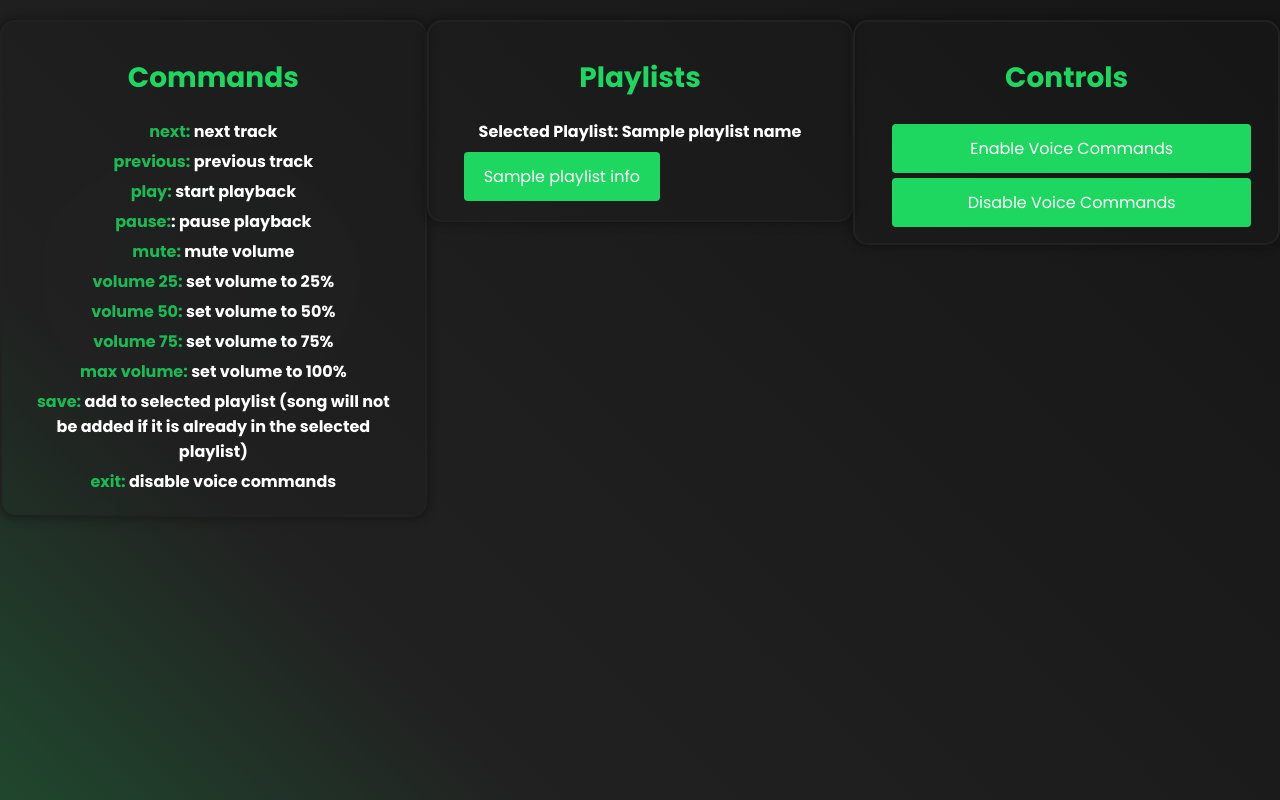
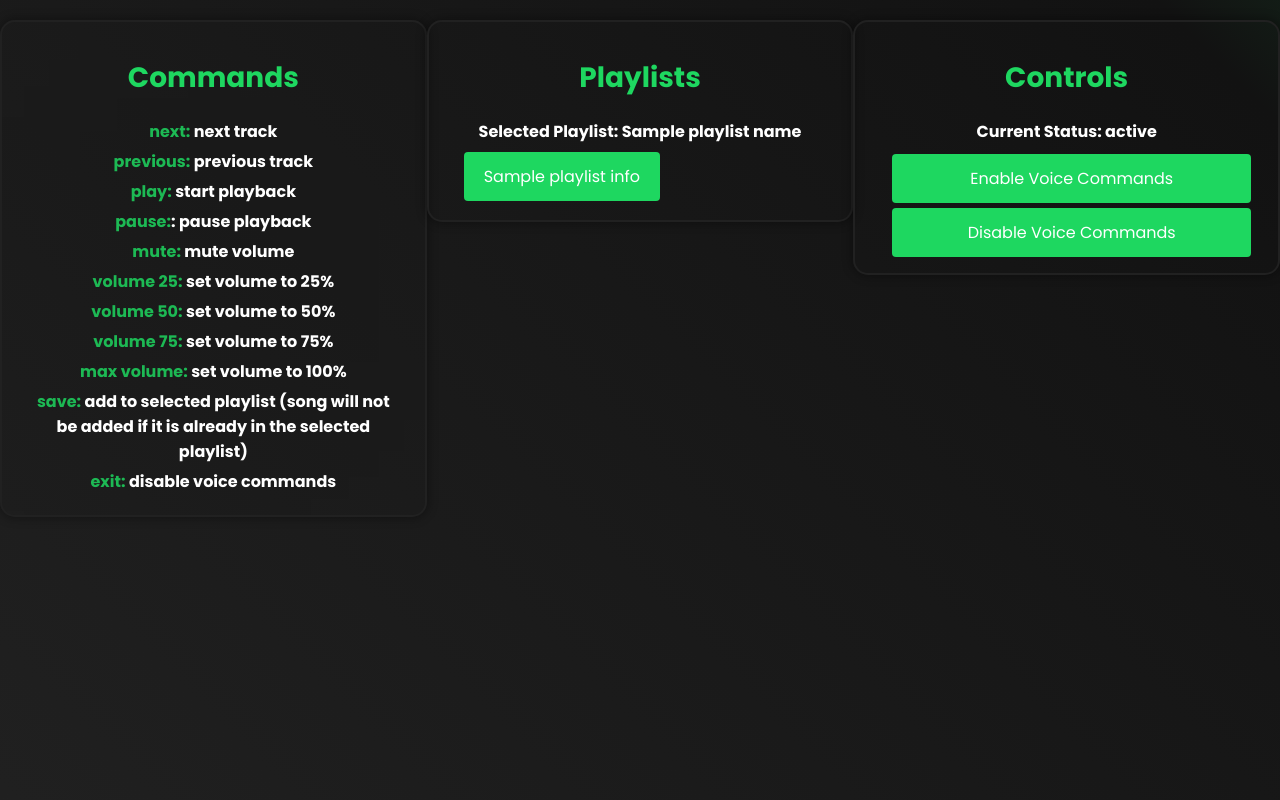
Before and after one commit to angellsoliss/spotify_voice_controls, a Flask app: template templates/mediaControl.html in a window 1280 px wide. Run offline with Flask 3, Linux system fonts and the light colour scheme; the template is opened without the code that fills it: most values are stand-ins (such as "Sample title", 1, 10 or a date in 2020).

Commit message:
fixed bug where enabling/disabling voice commands would reset playlist selection, began implementation of voice command status being displayed on screen (WIP)

```diff
--- a/app.py
+++ b/app.py
@@ -195,11 +195,13 @@ def media_control():
     #get user playlists
     playlists = sp.current_user_playlists()['items']
 
+    global playlist_info
     #display playlist names on html page
     playlist_info = []
     for playlist in playlists:
         playlist_info.append((playlist['name'], playlist['id']))
 
+    global playlist_name
     playlist_name = None
 
     #if playlist is selected
@@ -214,7 +216,11 @@ def media_control():
         print(playlist_name)
         print(playlist_id)
 
-    return render_template('mediaControl.html', playlist_info=playlist_info, playlist_name=playlist_name)
+    return render_template('mediaControl.html', playlist_info=playlist_info, playlist_name=playlist_name, listening_status=listening_status)
+
+#variable used to diplay listening status on page
+global listening_status
+listening_status = 'Disabled'
 
 @app.route('/listen')
 def listen():
@@ -222,13 +228,15 @@ def listen():
     listening = True
     access_token = session['access_token']
     threading.Thread(target=listen_for_commands, args=(access_token,)).start()
-    return redirect('media_control')
+    listening_status = 'Enabled'
+    return render_template('mediaControl.html', playlist_info=playlist_info, playlist_name=playlist_name, listening_status=listening_status)
 
 @app.route('/stopListening')
 def stopListening():
     global listening
     listening = False
-    return redirect('media_control')
+    listening_status = 'Disabled'
+    return render_template('mediaControl.html', playlist_info=playlist_info, playlist_name=playlist_name, listening_status=listening_status)
 
 
 @app.route('/refresh-token')
--- a/static/css/styles.css
+++ b/static/css/styles.css
@@ -48,7 +48,7 @@ form {
     min-height: 100svh;
     background: linear-gradient(45deg, #1db954, #212121, #121212, #1db954);
     background-size: 300% 300%;
-    animation: color 35s ease-in-out infinite;
+    animation: color 25s ease-in-out infinite;
 }
 
 @keyframes color{
@@ -73,7 +73,7 @@ form {
     min-height: 100svh;
     background: linear-gradient(45deg, #1db954, #212121, #121212, #1db954);
     background-size: 300% 300%;
-    animation: color 35s ease-in-out infinite;
+    animation: color 25s ease-in-out infinite;
 }
 
 .login_box{
--- a/templates/mediaControl.html
+++ b/templates/mediaControl.html
@@ -39,6 +39,7 @@
     </div>
     <div class="control_box">
         <h1>Controls</h1>
+        <h2>Current Status: {{ listening_status }}</h2>
         <form action="/listen" method="get">
             <button type="submit">Enable Voice Commands</button>
         </form>
```
